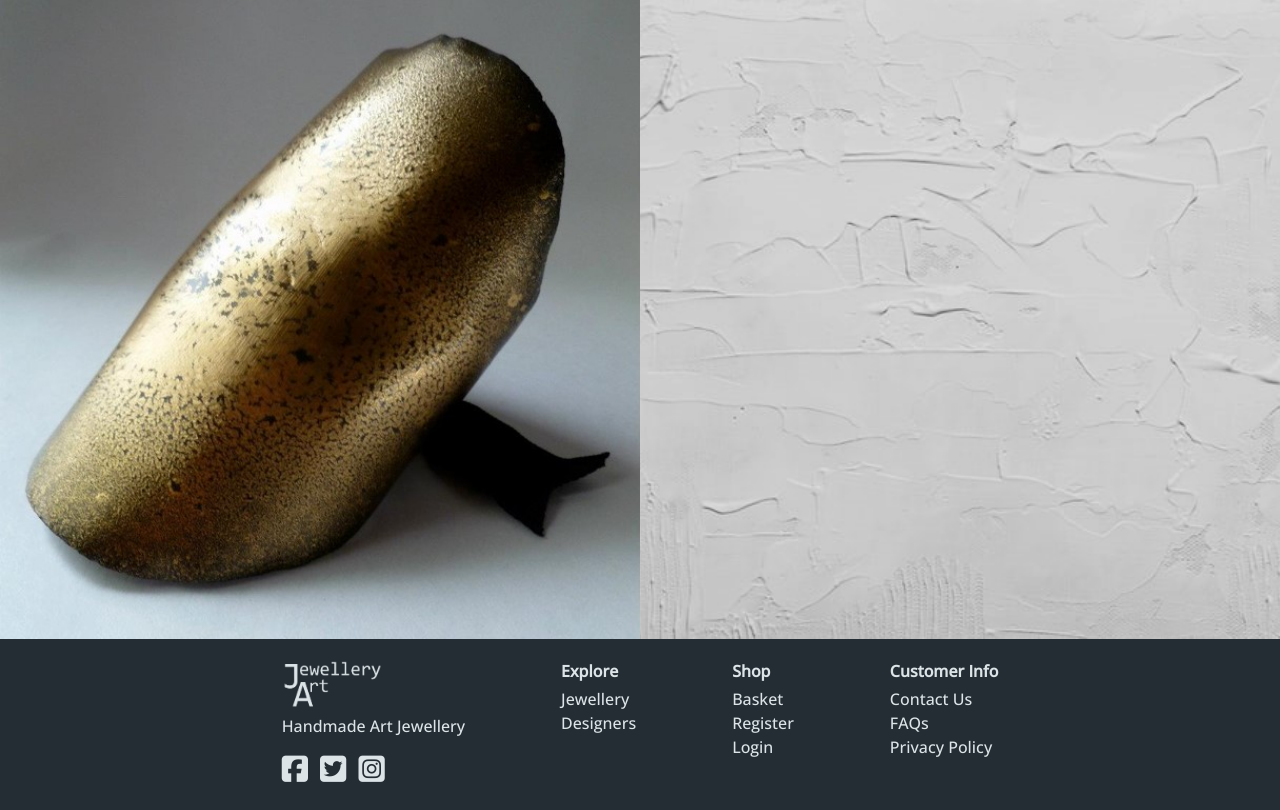
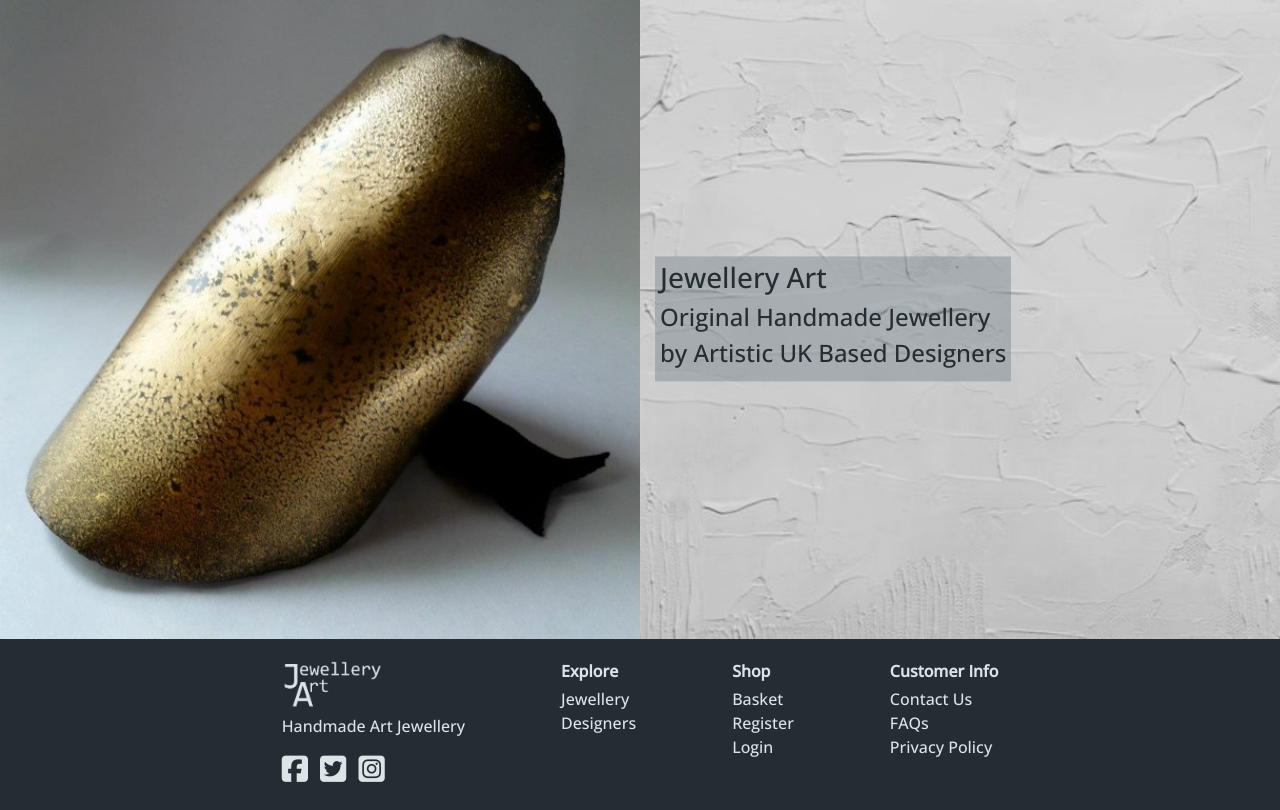
Before and after one commit to Stephanie-Ash/jewellery-art, a Django app: page / in a window 1280 px wide. Shown: the part 83-893 px from the top of the page. Run offline with Django 3.2, Linux system fonts and the light colour scheme; some libraries are stand-ins or nearby versions.

Commit message:
Add header text to homepage

```diff
--- a/home/templates/home/index.html
+++ b/home/templates/home/index.html
@@ -1,10 +1,16 @@
 {% extends "base.html" %}
 
 {% block content %}
-<div class="container-fluid">
+<section class="container-fluid">
     <div class="row">
         <div class="col-6 home-hero"></div>
-        <div class="col-6 home-heading"></div>
+        <div class="col-6 home-heading">
+            <div class="home-heading-txt txt-drk">
+                <h1>Jewellery Art</h1>
+                <h2>Original Handmade Jewellery</h2>
+                <h2>by Artistic UK Based Designers</h2>
+            </div>
+        </div>
     </div>
-</div>
+</section>
 {% endblock %}
--- a/static/css/base.css
+++ b/static/css/base.css
@@ -21,6 +21,14 @@ main {
 
 .list-heading {
     font-weight: bold;
+}
+
+h1 {
+    font-size: 28px;
+}
+
+h2 {
+    font-size: 24px;
 }
 
 /* Background Colours */
@@ -90,12 +98,20 @@ footer {
 }
 
 .home-heading {
-    background: url('/media/background-grey.jpg') no-repeat center center;
+    background: url('/media/paint-on-canvas.jpg') no-repeat center center;
     background-size: cover;
     padding: 50% 0 0 0;
     position: relative;
 }
 
+.home-heading-txt {
+    position: absolute;
+    top: 50%;
+    left: 15px;
+    transform: translateY(-50%);
+    background-color: rgba(109, 122, 130, 0.4);
+    padding: 5px;
+}
 
 /* ------------------------Media Queries------------------------ */
 
```
Also changed, not shown: media/background-blue-hint.jpg (deleted), media/paint-on-canvas.jpg (renamed from media/background-grey.jpg).
